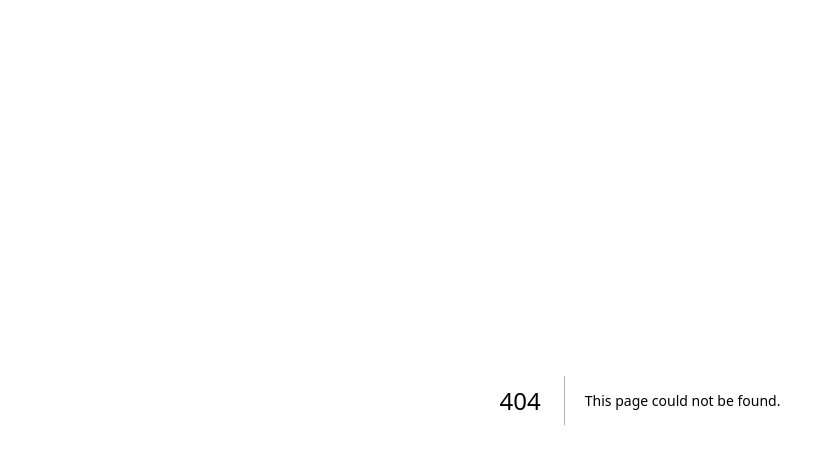
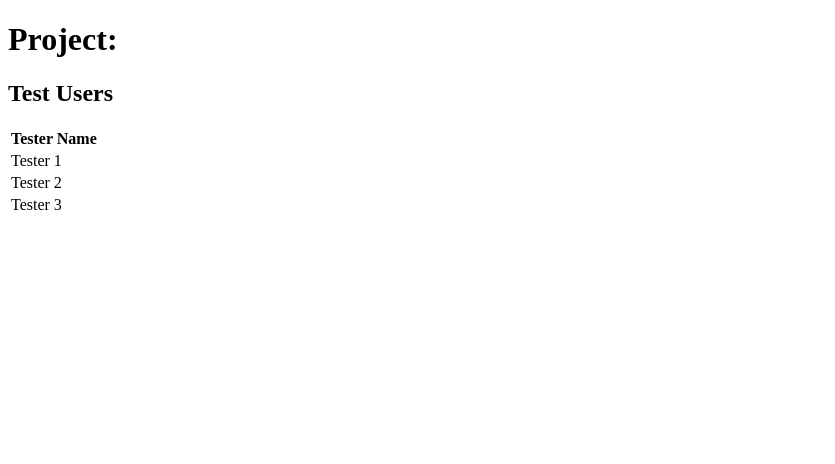
Before and after one commit to xuhaokai/lighthouse-connect, a Next.js app in the folder nextjs-blog/: page /project in a window 1280 px wide. Before the commit this address had no page. Shown: the top 464 px of the page, without its empty margins (0-835 px from the left). Built offline with nearby package versions, Linux system fonts and the light colour scheme.

Commit message:
new project page

```diff
--- a/nextjs-blog/pages/index.js
+++ b/nextjs-blog/pages/index.js
@@ -1,8 +1,10 @@
 import Head from 'next/head';
 import styles from '../styles/Home.module.css';
 import { useState } from 'react';
+import { useRouter } from 'next/router';
 
 export default function Home() {
+  const router = useRouter();
   // Sample project data
   const initialProjects = [
     { id: 1, name: 'Project A', testers: ['Tester 1', 'Tester 2'] },
@@ -25,6 +27,9 @@ export default function Home() {
     };
     setProjects([...projects, newProject]);
     setNewProjectName('');
+
+    // Navigate to the new project page with the project name as a query parameter
+    router.push(`/project?projectName=${encodeURIComponent(newProject.name)}`);
   };
 
   return (
--- /dev/null
+++ b/nextjs-blog/pages/project.js
@@ -0,0 +1,39 @@
+// Project.js
+
+import { useRouter } from 'next/router';
+
+const Project = () => {
+  const router = useRouter();
+  const { projectName } = router.query; // Get the project name from the URL query
+
+  // Sample test user data (you can replace this with your own data)
+  const testUsers = [
+    'Tester 1',
+    'Tester 2',
+    'Tester 3',
+  ];
+
+  return (
+    <div>
+      <h1>Project: {projectName}</h1>
+
+      <h2>Test Users</h2>
+      <table>
+        <thead>
+          <tr>
+            <th>Tester Name</th>
+          </tr>
+        </thead>
+        <tbody>
+          {testUsers.map((user, index) => (
+            <tr key={index}>
+              <td>{user}</td>
+            </tr>
+          ))}
+        </tbody>
+      </table>
+    </div>
+  );
+};
+
+export default Project;
```
